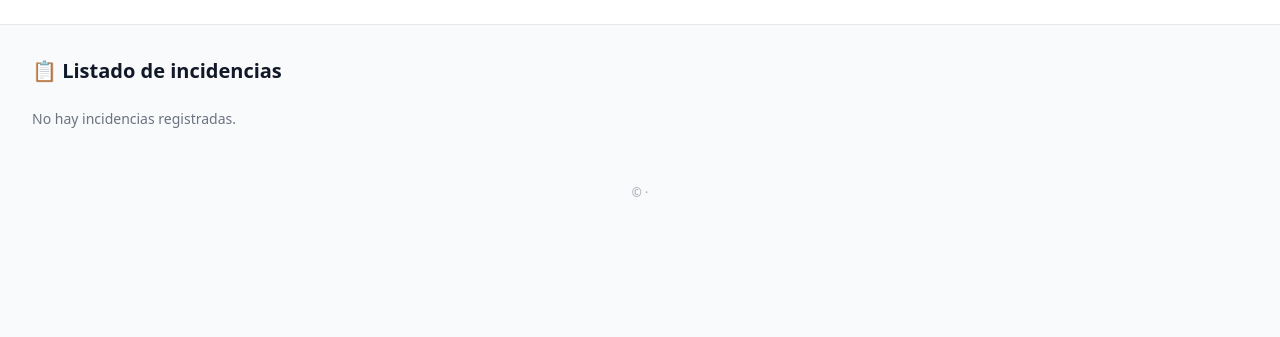
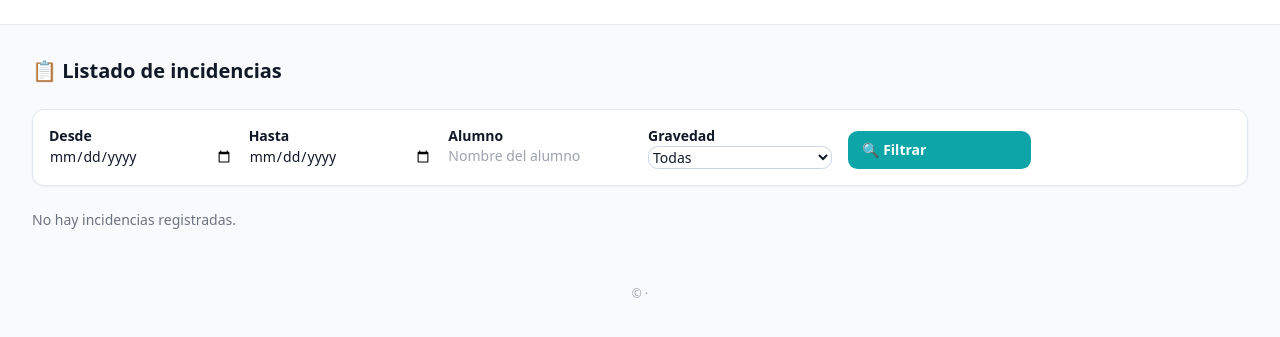
Before and after one commit to pablo-1974/AGB-incidencias, a FastAPI app: template templates/incidents/list.html in a window 1280 px wide. Shown: the top 337 px of the page. Run offline with FastAPI, Linux system fonts and the light colour scheme; the template is opened without the code that fills it, so the values that code supplies are empty; some libraries are stand-ins or nearby versions.

Commit message:
Enhance incidents list with filtering options
Added filters for date range, student name, severity, and professor ID to the incidents list view.

```diff
--- a/templates/incidents/list.html
+++ b/templates/incidents/list.html
@@ -1,5 +1,5 @@
 {# ----------------------------------------------------------------------
-   templates/admin/incidents_list.html
+   templates/incidents_list.html
    Listado global de incidencias (vista común, permisos por rol)
    ---------------------------------------------------------------------- #}
 
@@ -8,6 +8,69 @@
 {% block dashboard_content %}
 
 <h1 class="text-xl font-semibold mb-6">📋 Listado de incidencias</h1>
+
+<form method="get" class="card mb-6 grid grid-cols-1 md:grid-cols-6 gap-4 text-sm">
+
+  <div>
+    <label class="font-semibold">Desde</label>
+    <input
+      type="date"
+      name="fecha_desde"
+      value="{{ filters.fecha_desde or '' }}"
+      class="form-input w-full"
+    >
+  </div>
+
+  <div>
+    <label class="font-semibold">Hasta</label>
+    <input
+      type="date"
+      name="fecha_hasta"
+      value="{{ filters.fecha_hasta or '' }}"
+      class="form-input w-full"
+    >
+  </div>
+
+  <div>
+    <label class="font-semibold">Alumno</label>
+    <input
+      type="text"
+      name="alumno"
+      value="{{ filters.alumno or '' }}"
+      class="form-input w-full"
+      placeholder="Nombre del alumno"
+    >
+  </div>
+
+  <div>
+    <label class="font-semibold">Gravedad</label>
+    <select name="gravedad" class="form-select w-full">
+      <option value="">Todas</option>
+      <option value="leve" {% if filters.gravedad == "leve" %}selected{% endif %}>Leve</option>
+      <option value="grave" {% if filters.gravedad == "grave" %}selected{% endif %}>Grave</option>
+      <option value="muy grave" {% if filters.gravedad == "muy grave" %}selected{% endif %}>Muy grave</option>
+    </select>
+  </div>
+
+  {% if show_profesor_filter %}
+  <div>
+    <label class="font-semibold">Profesor (ID)</label>
+    <input
+      type="number"
+      name="profesor_id"
+      value="{{ filters.profesor_id or '' }}"
+      class="form-input w-full"
+    >
+  </div>
+  {% endif %}
+
+  <div class="flex items-end">
+    <button type="submit" class="btn-primary w-full">
+      🔍 Filtrar
+    </button>
+  </div>
+
+</form>
 
 {% if incidents %}
 <div class="overflow-x-auto">
```
